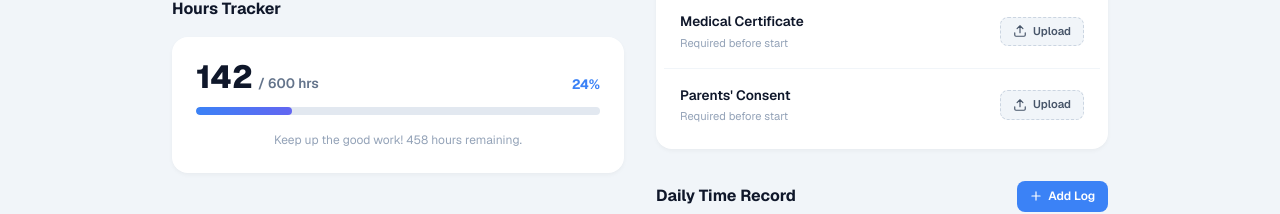
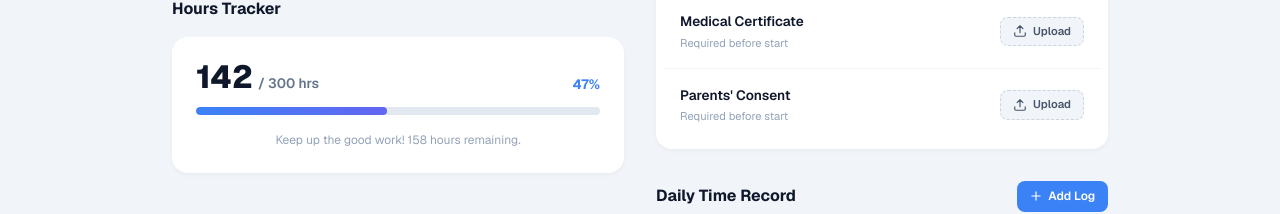
Before and after one commit to RodneyGG/BSCpE_2-1_OJT_Eportfolio, a Next.js app in the folder frontend/: page /profile in a window 1280 px wide. Shown: the part 715-929 px from the top of the page. Built offline with nearby package versions, Linux system fonts and the light colour scheme.

Commit message:
fix: update required OJT hours to 300

```diff
--- a/frontend/app/profile/page.tsx
+++ b/frontend/app/profile/page.tsx
@@ -265,17 +265,17 @@ export default function ProfilePage() {
                     <span style={{ fontSize: "2rem", fontWeight: 800, color: "#0f172a", lineHeight: 1 }}>
                       {dtrEntries.reduce((sum, entry) => sum + entry.hours, 118)}
                     </span>
-                    <span style={{ fontSize: "0.85rem", color: "#64748b", fontWeight: 600, marginLeft: "0.3rem" }}>/ 600 hrs</span>
+                    <span style={{ fontSize: "0.85rem", color: "#64748b", fontWeight: 600, marginLeft: "0.3rem" }}>/ 300 hrs</span>
                   </div>
                   <span style={{ fontSize: "0.85rem", fontWeight: 700, color: "#3b82f6" }}>
-                    {Math.round((dtrEntries.reduce((sum, entry) => sum + entry.hours, 118) / 600) * 100)}%
+                    {Math.round((dtrEntries.reduce((sum, entry) => sum + entry.hours, 118) / 300) * 100)}%
                   </span>
                 </div>
                 {/* Progress Bar */}
                 <div style={{ width: "100%", height: 8, background: "#e2e8f0", borderRadius: 9999, overflow: "hidden" }}>
-                  <div style={{ width: `${(dtrEntries.reduce((sum, entry) => sum + entry.hours, 118) / 600) * 100}%`, height: "100%", background: "linear-gradient(90deg, #3b82f6, #6366f1)", borderRadius: 9999, transition: "width 0.5s ease" }} />
+                  <div style={{ width: `${(dtrEntries.reduce((sum, entry) => sum + entry.hours, 118) / 300) * 100}%`, height: "100%", background: "linear-gradient(90deg, #3b82f6, #6366f1)", borderRadius: 9999, transition: "width 0.5s ease" }} />
                 </div>
-                <p style={{ fontSize: "0.75rem", color: "#94a3b8", margin: "1rem 0 0", textAlign: "center" }}>Keep up the good work! {600 - dtrEntries.reduce((sum, entry) => sum + entry.hours, 118)} hours remaining.</p>
+                <p style={{ fontSize: "0.75rem", color: "#94a3b8", margin: "1rem 0 0", textAlign: "center" }}>Keep up the good work! {300 - dtrEntries.reduce((sum, entry) => sum + entry.hours, 118)} hours remaining.</p>
               </div>
             </div>
           </div>
```
